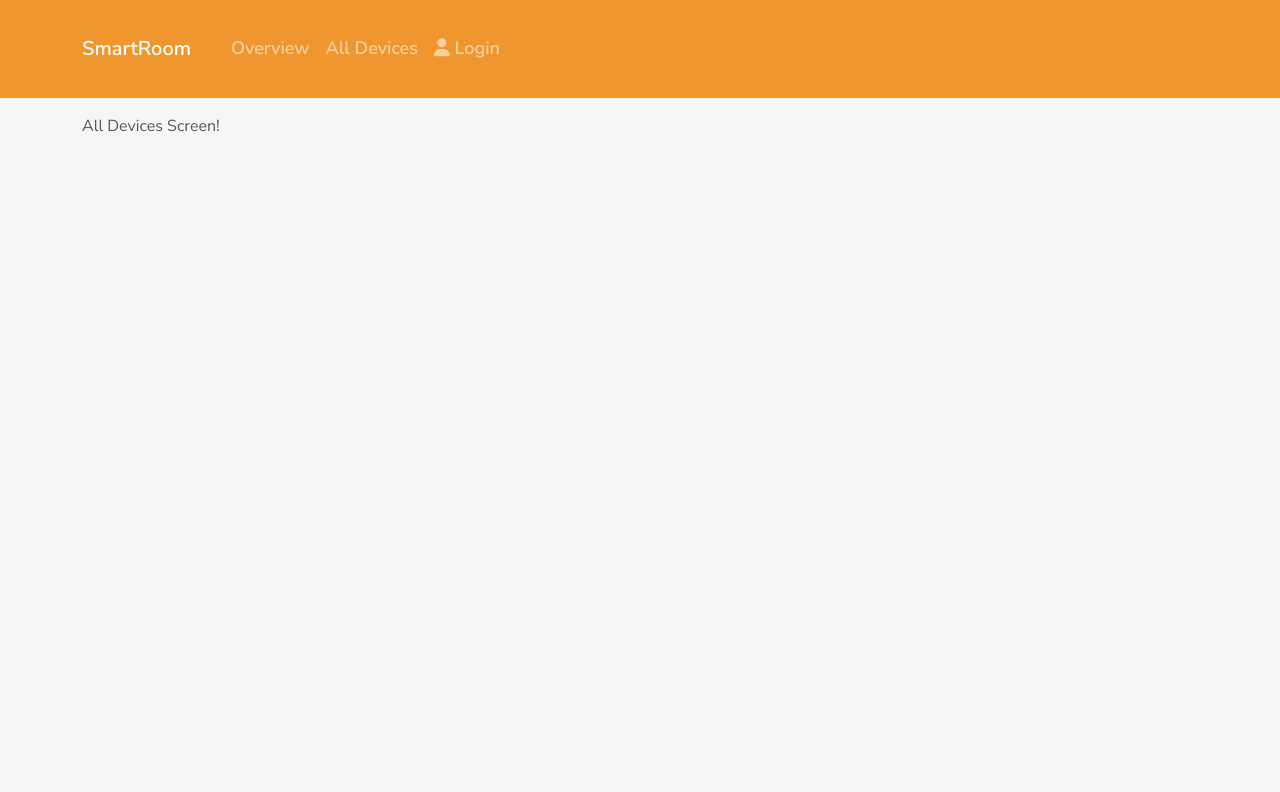
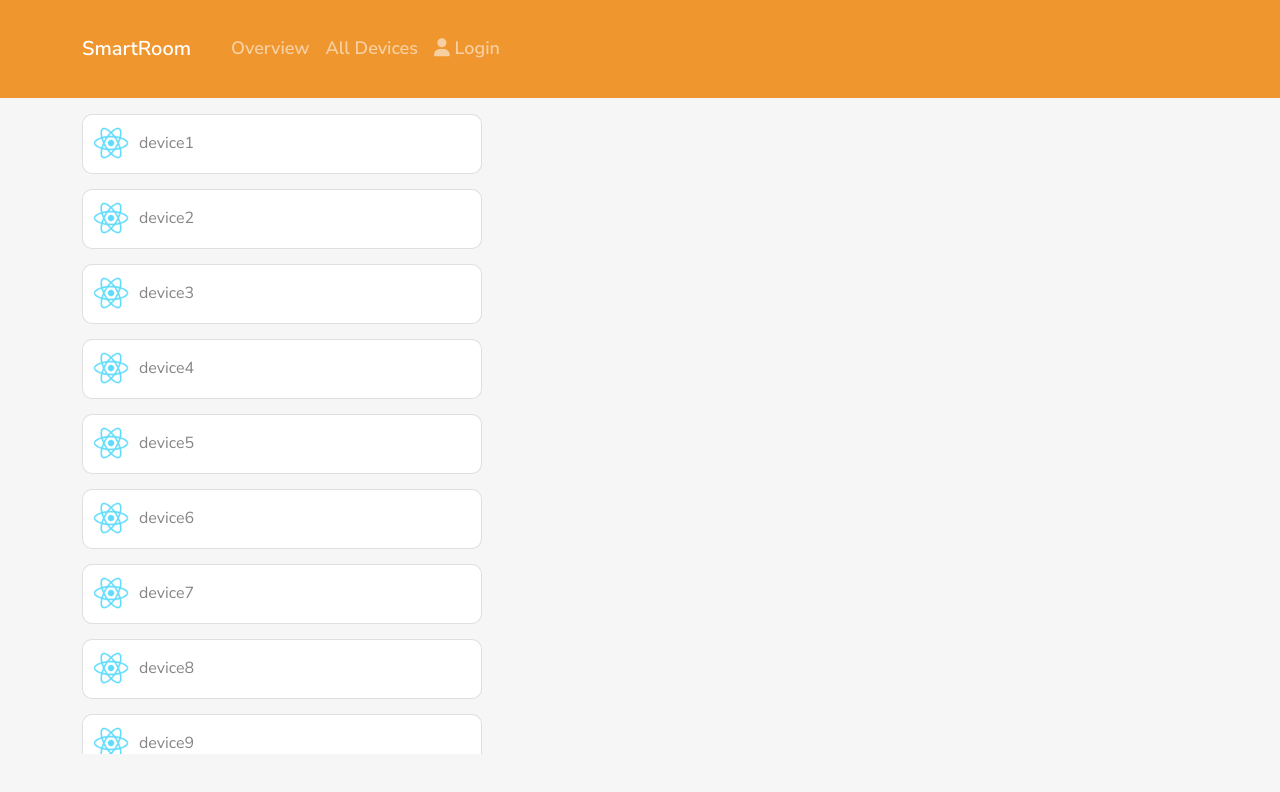
Before and after one commit to jhonatansossa/SmartRoomFrontend, a React (Create React App) app: page /devices in a window 1280 px wide. Shown: the top 792 px of the page. Built offline with nearby package versions, Linux system fonts and the light colour scheme.

Commit message:
Create all devices list with demo data

```diff
--- a/src/index.css
+++ b/src/index.css
@@ -89,21 +89,38 @@ footer {
   display: inline-flex;
   overflow-x: scroll;
   width: 100%;
-  gap: 20px;
+  gap: 15px;
   padding-left: 0px;
 }
 
+.vertical-scroll-area {
+  display: grid;
+  overflow-y: scroll;
+  max-height: 80vh;
+  row-gap: 15px;
+  margin: 0px;
+}
+
 /* items in horizontal list */
-.card {
+.card.horizontal {
   flex-shrink: 0;
   height: 150px;
   width: 150px;
   border-radius: 10px;
   padding: 10px;
-  background-size: cover;
-  background-repeat: no-repeat;
-  background-position: center center;
   text-align: center;
+}
+
+.card.vertical {
+  /* flex-shrink: 0; */
+  height: 60px;
+  min-width: 200px;
+  max-width: 400px;
+  border-radius: 10px;
+  padding: 10px;
+  text-align: center;
+  flex-direction: row;
+  /* display: flex; */
 }
 
 .card:hover > .card-title {
@@ -114,7 +131,7 @@ footer {
   border-color: #ef962e;
 }
 
-.card-image {
+.card-image.horizontal {
   height: 100px;
   width: 130px;
   background-size: cover;
@@ -122,10 +139,27 @@ footer {
   background-position: center center;
 }
 
+.card-image.vertical {
+  height: 36px;
+  width: 36px;
+  background-size: cover;
+  background-repeat: no-repeat;
+  background-position: center center;
+}
+
 .card-title {
+  margin-top: auto;
+  font-size: 16px;
+  color: #858585;
+}
+
+.card-title.horizontal {
   position: absolute;
   bottom: 0;
-  font-size: 16px;
+}
+
+.card-title.vertical {
+  margin-left: 10px;
 }
 
 .form-control {
--- a/src/screens/AllDevices.js
+++ b/src/screens/AllDevices.js
@@ -1,10 +1,49 @@
-import React from 'react'
-import { Col, Row } from 'react-bootstrap'
-
+import React from "react";
+import { Col, Row } from "react-bootstrap";
+import { useNavigate, generatePath } from "react-router-dom";
 
 const AllDevices = () => {
-    return <div> All Devices Screen! </div>
+  let navigate = useNavigate();
 
-}
+  function redirectToDetailed(id) {
+    let path = generatePath("/details/:id", { id });
+    navigate(path);
+  }
 
-export default AllDevices
+  return (
+    <div className="vertical-scroll-area">
+      {devices.map((src) => (
+        <button
+          className="card vertical"
+          onClick={() => redirectToDetailed(src.title)}
+        >
+          <div
+            key={src.title}
+            className="card-image vertical"
+            style={{
+              backgroundImage: `url(${src.image})`,
+            }}
+          ></div>
+          <div className="card-title vertical">{src.title}</div>
+        </button>
+      ))}
+    </div>
+  );
+};
+
+const devices = [
+  { title: "device1", image: "/logo192.png" },
+  { title: "device2", image: "/logo192.png" },
+  { title: "device3", image: "/logo192.png" },
+  { title: "device4", image: "/logo192.png" },
+  { title: "device5", image: "/logo192.png" },
+  { title: "device6", image: "/logo192.png" },
+  { title: "device7", image: "/logo192.png" },
+  { title: "device8", image: "/logo192.png" },
+  { title: "device9", image: "/logo192.png" },
+  { title: "device10", image: "/logo192.png" },
+  { title: "device11", image: "/logo192.png" },
+  { title: "device12", image: "/logo192.png" },
+];
+
+export default AllDevices;
--- a/src/screens/Overview.js
+++ b/src/screens/Overview.js
@@ -39,17 +39,17 @@ const Overview = () => {
         <div className="scroll-area">
           {devices_turnedOn.map((src) => (
             <button
-              className="card"
+              className="card horizontal"
               onClick={() => redirectToDetailed(src.title)}
             >
               <div
                 key={src.title}
-                className="card-image"
+                className="card-image horizontal"
                 style={{
                   backgroundImage: `url(${src.image})`,
                 }}
               ></div>
-              <div className="card-title">{src.title}</div>
+              <div className="card-title horizontal">{src.title}</div>
             </button>
           ))}
         </div>
@@ -65,17 +65,17 @@ const Overview = () => {
         <div className="scroll-area">
           {devices_frequentlyUsed.map((src) => (
             <button
-              className="card"
+              className="card horizontal"
               onClick={() => redirectToDetailed(src.title)}
             >
               <div
                 key={src.title}
-                className="card-image"
+                className="card-image horizontal"
                 style={{
                   backgroundImage: `url(${src.image})`,
                 }}
               ></div>
-              <div className="card-title">{src.title}</div>
+              <div className="card-title horizontal">{src.title}</div>
             </button>
           ))}
         </div>
```
